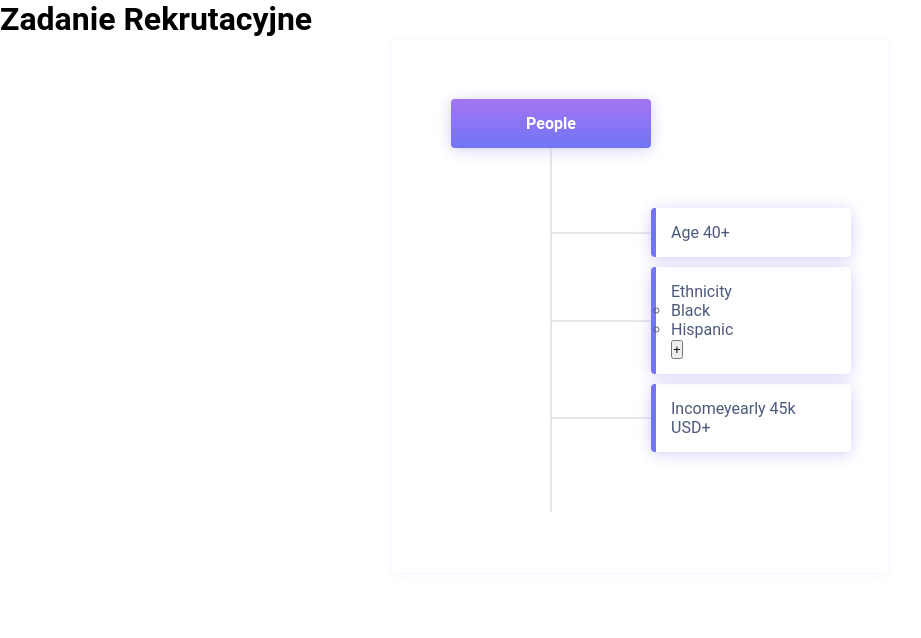
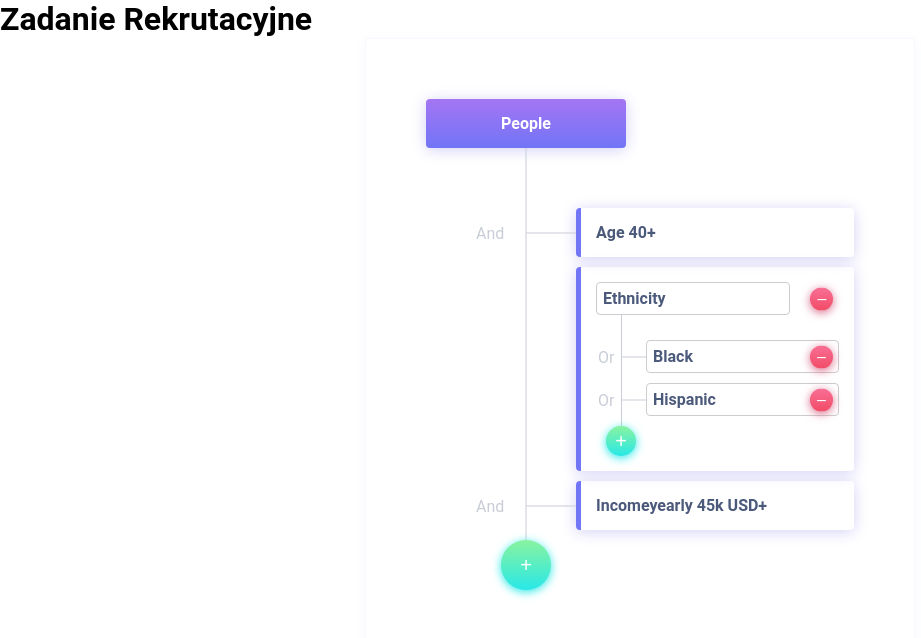
Before and after one commit to 1991Pawel/zadanie-rekrutacyjne, a React (Create React App) app: page / in a window 1280 px wide. Shown: the top 638 px of the page, without its empty margins (0-921 px from the left). Built offline with nearby package versions, Linux system fonts and the light colour scheme.

Commit message:
finish styles for List component

```diff
--- a/src/components/List/List.module.scss
+++ b/src/components/List/List.module.scss
@@ -1,6 +1,6 @@
 .listWrapper {
   padding: 6rem;
-  width: 500px;
+  width: 550px;
   min-height: 500px;
   margin: 0 auto;
   color: #4b597b;
@@ -23,8 +23,9 @@
 }
 
 .list {
-  padding: 5rem 0 5rem 20rem;
+  padding: 5rem 0 5rem 15rem;
   position: relative;
+
   &::before {
     content: '';
     display: block;
@@ -40,7 +41,27 @@
   }
 }
 
-.listItem {
+.listBtn {
+  position: absolute;
+  bottom: 0;
+  left: 6.5rem;
+
+  display: flex;
+  align-items: center;
+  font-size: 2rem;
+  cursor: pointer;
+  display: block;
+  margin-left: 1rem;
+  height: 5rem;
+  width: 5rem;
+  border-radius: 50%;
+  border: none;
+  background-image: linear-gradient(#89f39f, #28e8e7);
+  color: #fff;
+  box-shadow: 0 2px 10px #28e8e7;
+}
+
+@mixin list-item {
   position: relative;
   margin: 1rem 0;
   padding: 1.5rem;
@@ -49,6 +70,10 @@
   list-style: none;
   box-shadow: 0 2px 15px #d3d0f5;
   border-left: 5px solid #7175f6;
+}
+
+.listItem {
+  @include list-item;
 
   &::before {
     content: '';
@@ -56,11 +81,115 @@
     position: absolute;
     top: 50%;
     left: 0;
-    right: -5px;
-    bottom: 0;
     height: 1px;
-    width: 10rem;
+    width: 5rem;
     transform: translate(calc(-100% - 5px), -50%);
     background: #c9cdd7;
   }
+  &::after {
+    content: 'And';
+    display: block;
+    position: absolute;
+    top: 50%;
+    transform: translate(-12rem, -50%);
+    color: #c9cdd7;
+    font-weight: normal;
+  }
 }
+
+.subListItem {
+  position: relative;
+  list-style: none;
+  margin: 1rem 0;
+  margin-left: 5rem;
+  border-radius: 4px;
+  padding: 0.6rem;
+  border: 1px solid #ccc;
+
+  &::before {
+    content: '';
+    display: block;
+    position: absolute;
+    top: 50%;
+    left: 5px;
+    height: 1px;
+    width: 2.5rem;
+    transform: translate(calc(-100% - 5px), -50%);
+    background: #c9cdd7;
+  }
+
+  &::after {
+    content: 'Or';
+    font-weight: normal;
+    display: block;
+    position: absolute;
+    top: 50%;
+    transform: translate(-5.5rem, -50%);
+    color: #c9cdd7;
+  }
+}
+
+.listItemExtended {
+  @include list-item;
+
+  &::before {
+    content: '';
+    display: block;
+    position: absolute;
+    top: 50%;
+    left: 4rem;
+    bottom: 0;
+    height: 80%;
+    width: 1px;
+    background: #c9cdd7;
+    transform: translatey(-50%);
+    z-index: -1;
+  }
+}
+.listItemExtendedHead {
+  position: relative;
+  display: inline-block;
+  border: 1px solid #ccc;
+  padding: 0.6rem;
+  margin-bottom: 1.5rem;
+  border-radius: 4px;
+  width: 80%;
+  background: #fff;
+}
+
+.subListBtn {
+  display: flex;
+  align-items: center;
+  font-size: 2rem;
+  cursor: pointer;
+  display: block;
+  margin-left: 1rem;
+  height: 3rem;
+  width: 3rem;
+  border-radius: 50%;
+  border: none;
+  background-image: linear-gradient(#89f39f, #28e8e7);
+  color: #fff;
+  box-shadow: 0 2px 10px #28e8e7;
+}
+
+.subListItemBtn {
+  position: absolute;
+  display: block;
+  right: 0.5rem;
+  top: 50%;
+  transform: translatey(-50%);
+  font-size: 1.6rem;
+  height: 2.3rem;
+  width: 2.3rem;
+  background-image: linear-gradient(#f86f95, #f24c67);
+  border: none;
+  color: #fff;
+  border-radius: 50%;
+  cursor: pointer;
+  box-shadow: 0 2px 10px #d86988;
+}
+
+.listItemExtendedHead .subListItemBtn {
+  right: -4.4rem;
+}
--- a/src/components/List/List.tsx
+++ b/src/components/List/List.tsx
@@ -6,15 +6,26 @@ const List = () => (
     <h2 className={styles.listTitle}>People</h2>
     <ul className={styles.list}>
       <li className={styles.listItem}>Age 40+</li>
-      <li className={styles.listItem}>
-        Ethnicity
-        <ul>
-          <li>Black</li>
-          <li>Hispanic</li>
-          <button>+</button>
+      <li className={styles.listItemExtended}>
+        <span className={styles.listItemExtendedHead}>
+          Ethnicity
+          <button className={styles.subListItemBtn}>&#x02013;</button>
+        </span>
+
+        <ul className={styles.subList}>
+          <li className={styles.subListItem}>
+            Black
+            <button className={styles.subListItemBtn}>&#x02013;</button>
+          </li>
+          <li className={styles.subListItem}>
+            Hispanic
+            <button className={styles.subListItemBtn}>&#x02013;</button>
+          </li>
+          <button className={styles.subListBtn}>&#x0002B;</button>
         </ul>
       </li>
       <li className={styles.listItem}>Incomeyearly 45k USD+</li>
+      <button className={styles.listBtn}>&#x0002B;</button>
     </ul>
   </div>
 );
--- a/src/styles/global.scss
+++ b/src/styles/global.scss
@@ -21,4 +21,5 @@ p,
 li {
   -webkit-font-smoothing: antialiased;
   -moz-osx-font-smoothing: grayscale;
+  font-weight: bold;
 }
```
Also changed, not shown: 1 other file (tests, documents, lock files or other folders).
